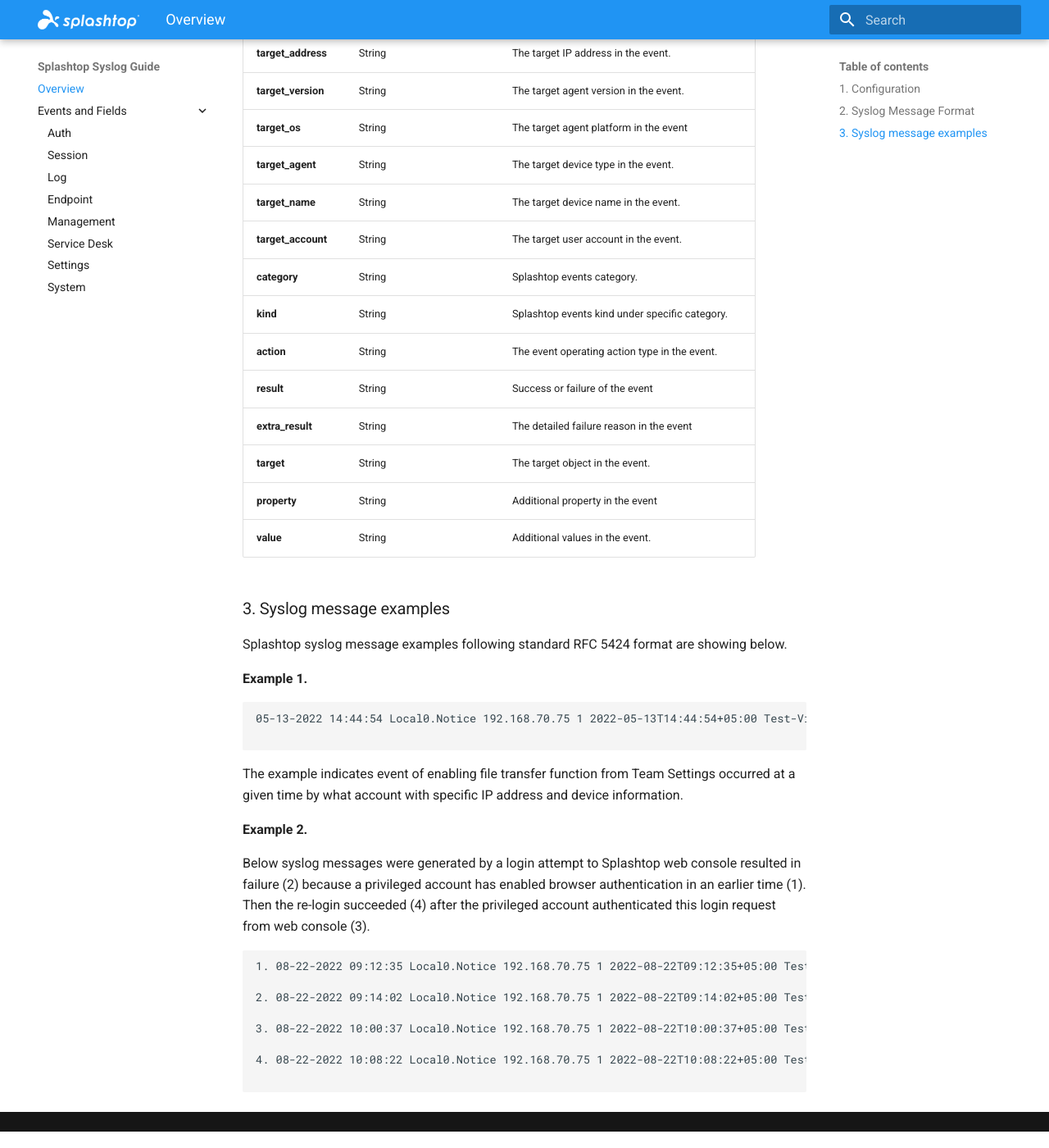
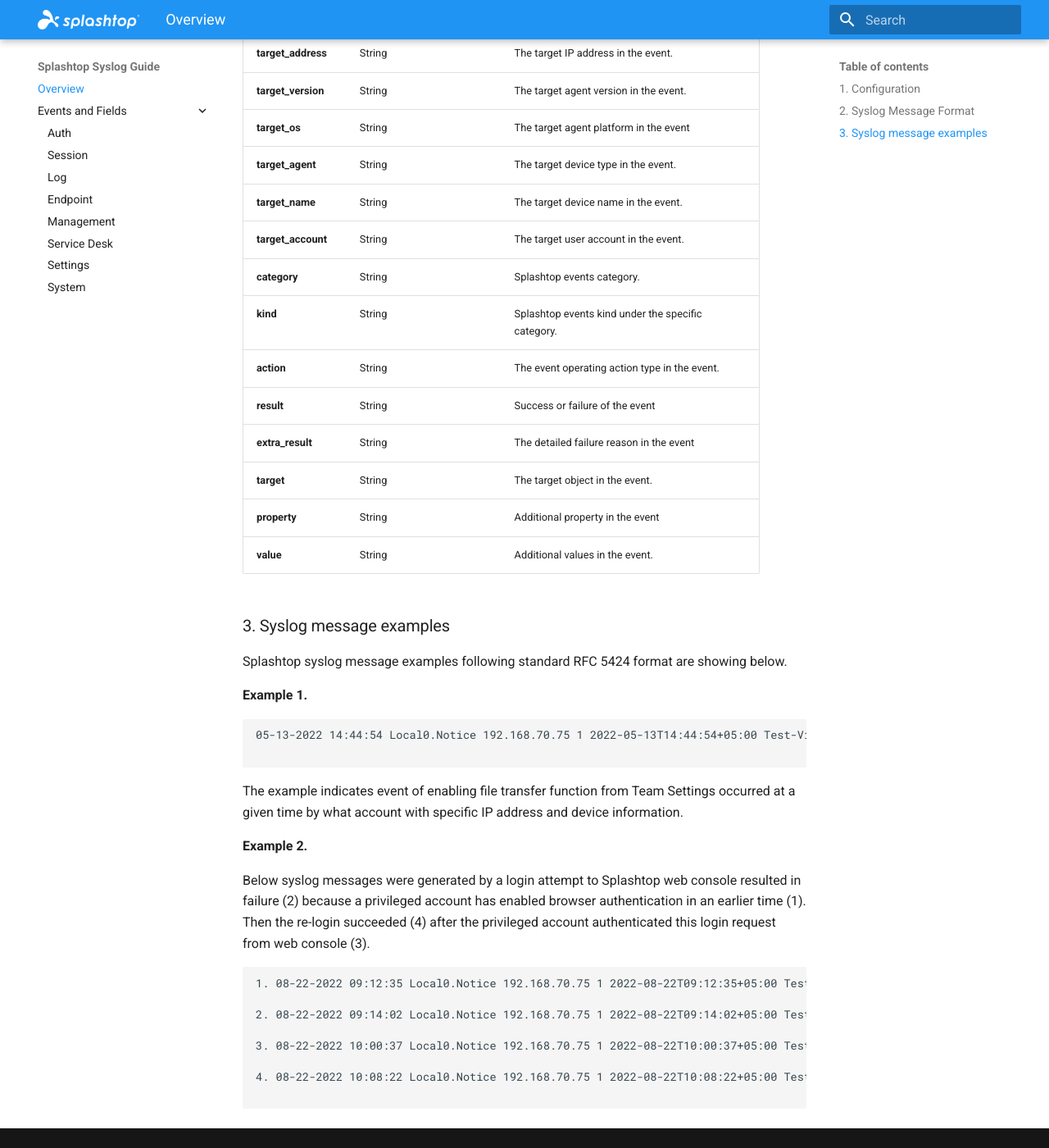
Before and after one commit to little-potato/my-syslog-docs, an MkDocs documentation site: the page built from docs/index.md, in a window 1280 px wide and 1400 px high, scrolled down 2158 px. Shown: the whole window at 82% size. Built offline with MkDocs 1.6.1 and Material for MkDocs 9.7.7, drawn with Linux system fonts in a browser that asks for light colours.

Commit message:
Update index.md

````diff
--- a/docs/index.md
+++ b/docs/index.md
@@ -55,7 +55,7 @@ In addition to access logs from web console, Splashtop log events can also be
 | **target_name** | String | The target device name in the event. |
 | **target_account** | String | The target user account in the event. |
 | **category** | String | Splashtop events category. |
-| **kind** | String | Splashtop events kind under specific category. |
+| **kind** | String | Splashtop events kind under the specific category. |
 | **action** | String | The event operating action type in the event. |
 | **result** | String | Success or failure of the event |
 | **extra_result** | String | The detailed failure reason in the event |
@@ -83,7 +83,7 @@ Below syslog messages were generated by a login attempt to Splashtop web console
 ```
 1. 08-22-2022 09:12:35 Local0.Notice 192.168.70.75 1 2022-08-22T09:12:35+05:00 Test-Vistro onpremise.exe 3292 SOP - timestamp=2022-05-13T04:12:35Z;team_id=1;event=team_browser_device_auth_enabled;account=john.doe@example.com;source_agent=browser;source_address=192.168.67.22;source_name=IE;source_version=111.0.1661;source_os=Windows;category=management;kind=team_mgmt;action=update;result=success;target=general_setting;desc:browser_device_auth=enabled;
 
-2. 08-22-2022 09:14:02 Local0.Notice 192.168.70.75 1 2022-08-22T09:14:02+05:00 Test-Vistro onpremise.exe 3292 SOP - timestamp=2022-05-13T04:12:35Z;team_id=1;event=login_failure;account=mary.doe@example.com;source_agent=browser;source_address=192.168.89.176;source_name=Chrome;source_version=110.0.0;source_os=Mac;target_account=mary.doe@example.com;category=auth;kind=user_mgmt;action=login;result=fail;extra_result=need_device_auth;target=mary.doe@example.com;desc:=;
+2. 08-22-2022 09:14:02 Local0.Notice 192.168.70.75 1 2022-08-22T09:14:02+05:00 Test-Vistro onpremise.exe 3292 SOP - timestamp=2022-05-13T04:12:35Z;team_id=1;event=login;account=mary.doe@example.com;source_agent=browser;source_address=192.168.89.176;source_name=Chrome;source_version=110.0.0;source_os=Mac;target_account=mary.doe@example.com;category=auth;kind=user_mgmt;action=login;result=failure;extra_result=need_device_auth;target=mary.doe@example.com;desc:=;
 
 3. 08-22-2022 10:00:37 Local0.Notice 192.168.70.75 1 2022-08-22T10:00:37+05:00 Test-Vistro onpremise.exe 3292 SOP - timestamp=2022-05-13T05:00:37Z;team_id=1;event=client_authenticated;account=john.doe@example.com;source_agent=browser;source_address=192.168.67.22;source_name=IE;source_version=111.0.1661;source_os=Windows;target_address=192.168.89.176;target_agent=browser;target_version=110.0.0;target_os=Mac;target_name=Chrome;target_account=mary.doe@example.com;category=endpoint;kind=browser;action=authenticate;result=success;desc:method=web console;
 
````
